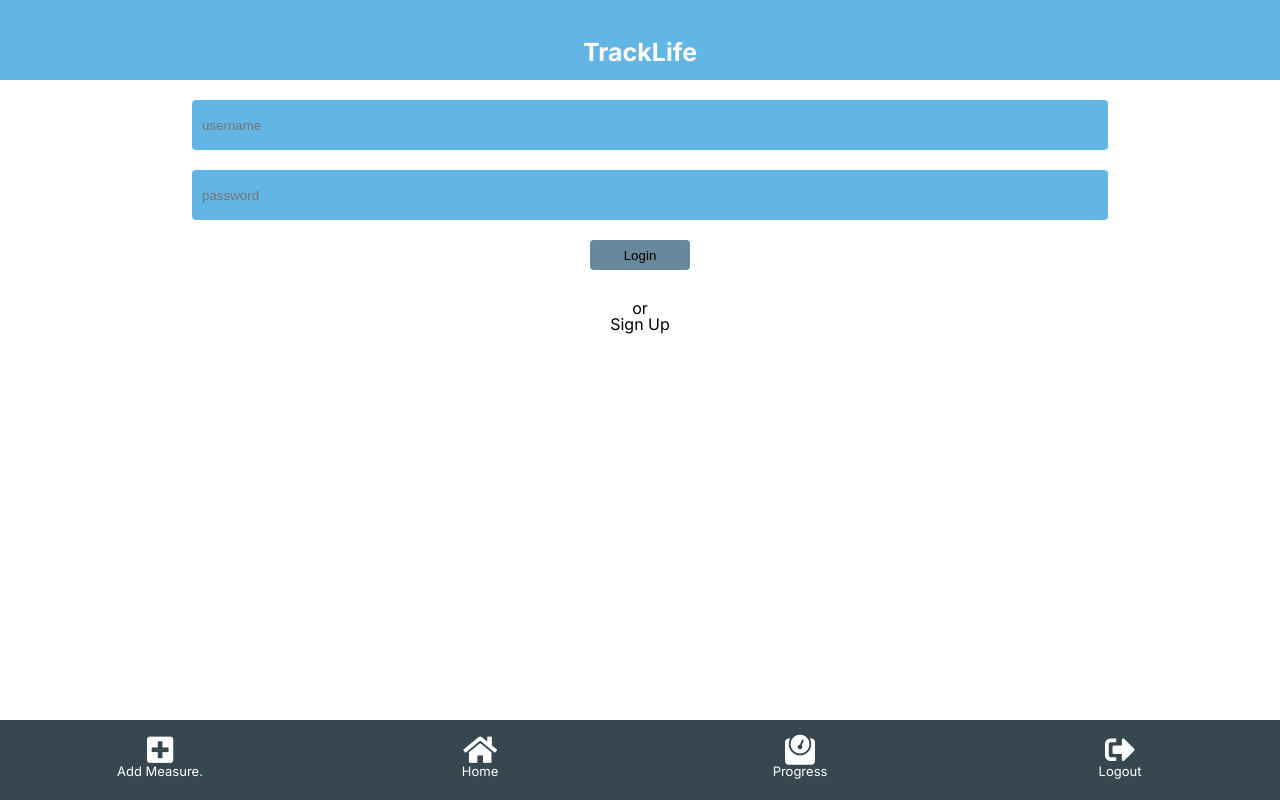
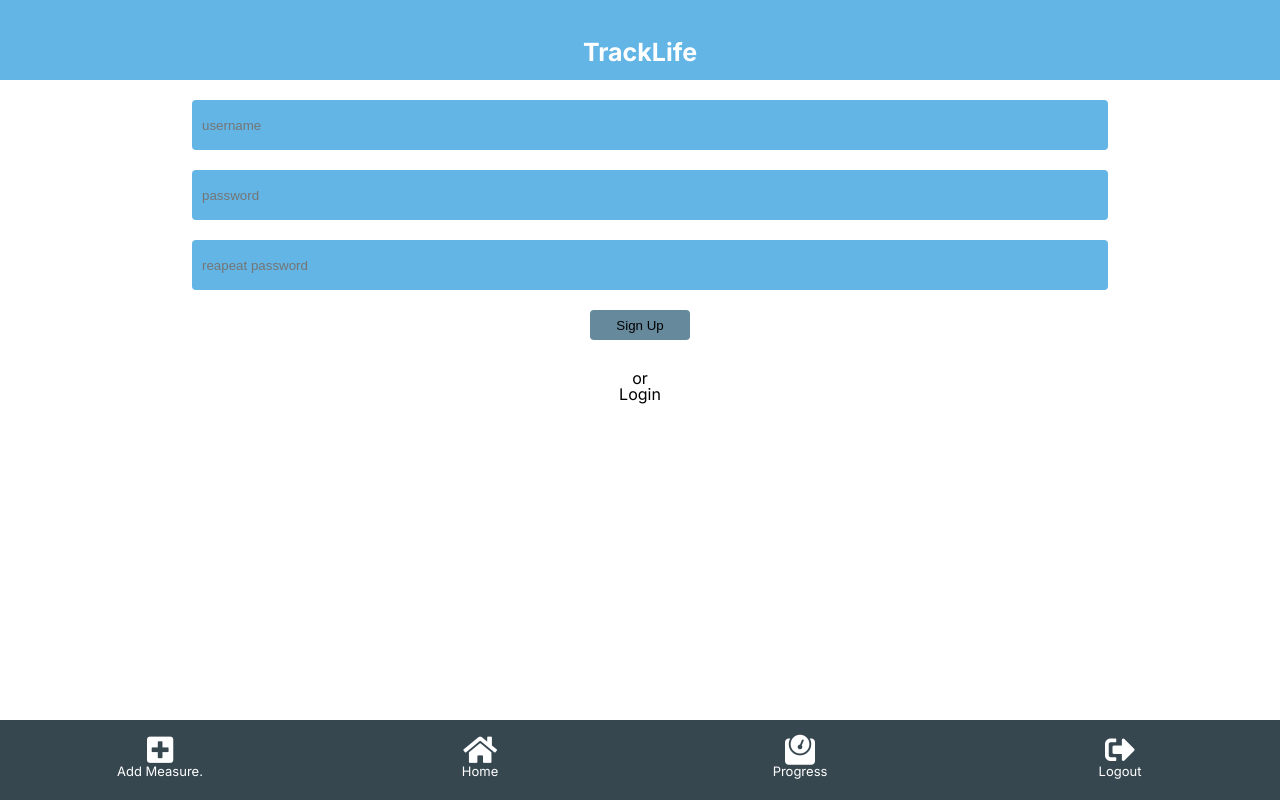
Before and after one commit to Davidosky007/tracking-app-react, a React (Create React App) app: page /users/session in a window 1280 px wide. Before the commit this address led to /users/login. Built offline with nearby package versions, Linux system fonts and the light colour scheme.

Commit message:
Fix changed backend endpoint session

```diff
--- a/src/Components/App.js
+++ b/src/Components/App.js
@@ -11,7 +11,7 @@ function App() {
       <BrowserRouter>
         <Nav />
         <Switch>
-          <Route exact path={['/users/login', '/users/sign-up']} component={Login} />
+          <Route exact path={['/users/session', '/users/sign-up']} component={Login} />
           <PrivateRoutes />
         </Switch>
         <Footer />
--- a/src/Components/Footer.js
+++ b/src/Components/Footer.js
@@ -11,7 +11,7 @@ const Footer = () => {
       <Icon icon="fas fa-plus-square" path="/add" title="Add Measure." />
       <Icon icon="fas fa-home" path="/" title="Home" />
       <Icon icon="fas fa-weight" path="/progress" title="Progress" />
-      <Icon icon="fas fa-sign-out-alt" path="/users/login" title="Logout" clickHandler={handleLogout} />
+      <Icon icon="fas fa-sign-out-alt" path="/users/session" title="Logout" clickHandler={handleLogout} />
     </footer>
   );
 };
--- a/src/Components/Login.js
+++ b/src/Components/Login.js
@@ -12,9 +12,9 @@ const Login = () => {
 
   const signUp = path !== 'login';
   const submitValue = signUp ? 'Sign Up' : 'Login';
-  const endpoint = signUp ? 'users' : 'login';
+  const endpoint = signUp ? 'users' : 'session';
   const validatePassword = signUp ? <input className="field m-b-20 background-blue color-white" id="rPassword" type="password" placeholder="reapeat password" /> : <div />;
-  const link = signUp ? <a href="/users/login">Login</a> : <a href="/users/sign-up">Sign Up</a>;
+  const link = signUp ? <a href="/users/session">Login</a> : <a href="/users/sign-up">Sign Up</a>;
 
   const handleSubmit = async (e) => {
     e.preventDefault();
--- a/src/Containers/PrivateRoutes.js
+++ b/src/Containers/PrivateRoutes.js
@@ -58,7 +58,7 @@ const PrivateRoutes = (props) => {
       </>
     );
   } else {
-    routes = <Redirect to={{ pathname: '/users/login' }} />;
+    routes = <Redirect to={{ pathname: '/users/session' }} />;
   }
 
   return (
```
Also changed, not shown: src/assets/AddCard.js (renamed from src/Components/AddCard.js).
